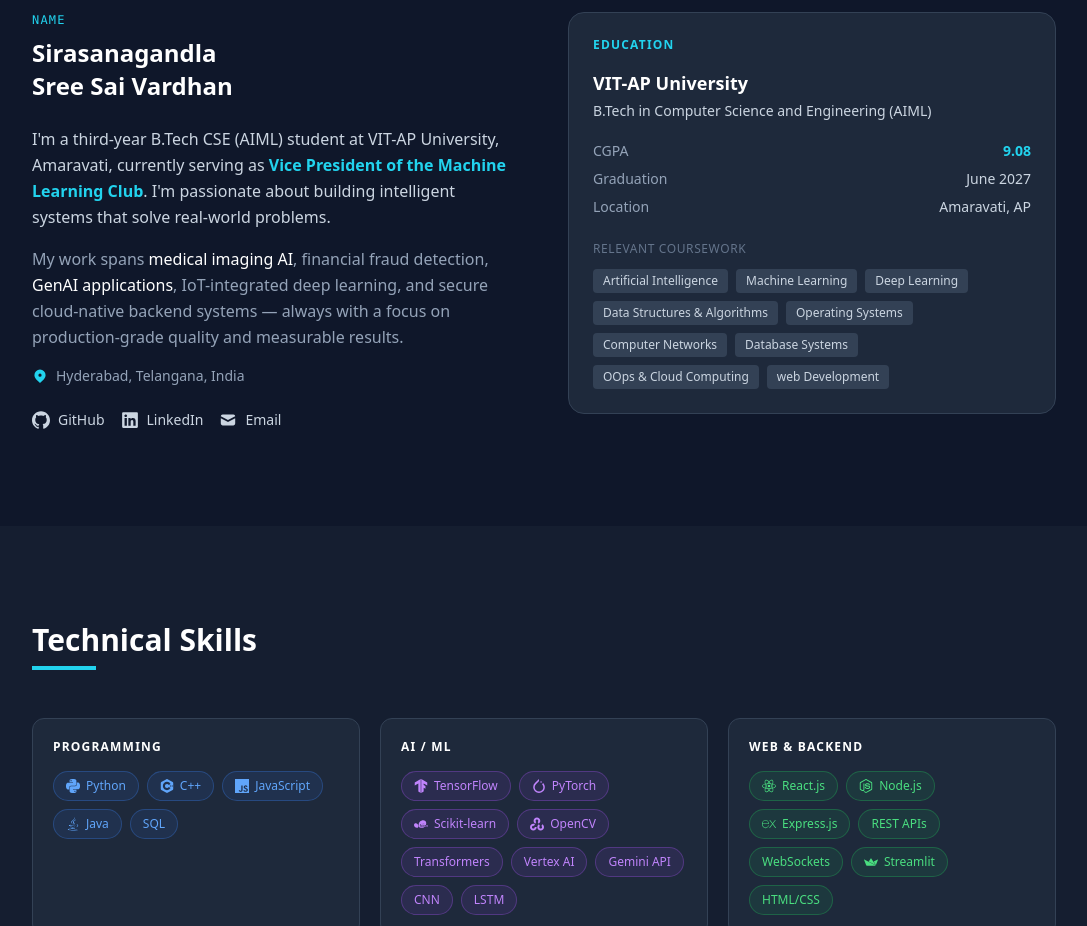
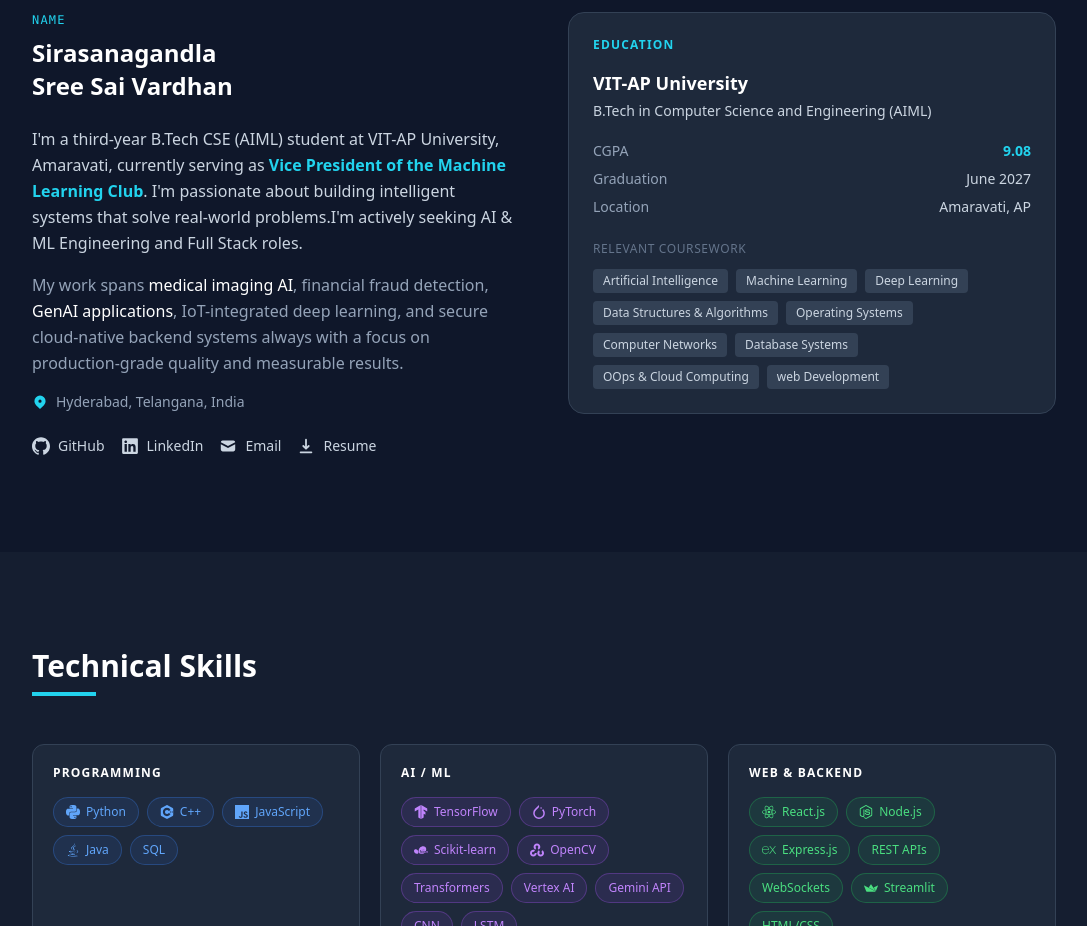
Before and after one commit to sreesaivardhan/portfolio, a React (Vite) app: page / in a window 1280 px wide. Shown: the part 980-1906 px from the top of the page, without its empty margins (96-1183 px from the left). Built offline with nearby package versions, Linux system fonts and the light colour scheme.

Commit message:
resume downloading feature

```diff
--- a/src/components/About.jsx
+++ b/src/components/About.jsx
@@ -1,7 +1,8 @@
 import { personalInfo, education } from '../data/portfolioData'
 import { SiGithub } from 'react-icons/si'
 import { FaLinkedin } from 'react-icons/fa'
-import { HiMail, HiLocationMarker } from 'react-icons/hi'
+import { HiMail, HiLocationMarker, HiDownload } from 'react-icons/hi'
+
 
 export default function About() {
   return (
@@ -22,12 +23,12 @@
               I'm a third-year B.Tech CSE (AIML) student at VIT-AP University, Amaravati,
               currently serving as <span className="text-cyan-400 font-semibold">Vice President
               of the Machine Learning Club</span>. I'm passionate about building intelligent
-              systems that solve real-world problems.
+              systems that solve real-world problems.I'm actively seeking AI & ML Engineering and Full Stack roles.
             </p>
             <p className="text-slate-400 text-base leading-relaxed mb-4">
               My work spans <span className="text-white">medical imaging AI</span>, financial
               fraud detection, <span className="text-white">GenAI applications</span>, IoT-integrated
-              deep learning, and secure cloud-native backend systems — always with a focus on
+              deep learning, and secure cloud-native backend systems always with a focus on
               production-grade quality and measurable results.
             </p>
             <div className="flex items-center gap-2 text-slate-400 text-sm mb-6">
@@ -47,6 +48,11 @@
               <a href={`mailto:${personalInfo.email}`}
                 className="flex items-center gap-2 text-slate-300 hover:text-cyan-400 transition-colors font-medium text-sm">
                 <HiMail className="text-lg" /> Email
+              </a>
+              <a href="https://drive.google.com/file/d/1XuHlkl4grx4d4or_ICiLg2xg_8w3g9SF/view?usp=sharing"
+                target="_blank" rel="noopener noreferrer"
+                className="flex items-center gap-2 text-slate-300 hover:text-cyan-400 transition-colors font-medium text-sm">
+                <HiDownload className="text-lg" /> Resume
               </a>
             </div>
           </div>
```
